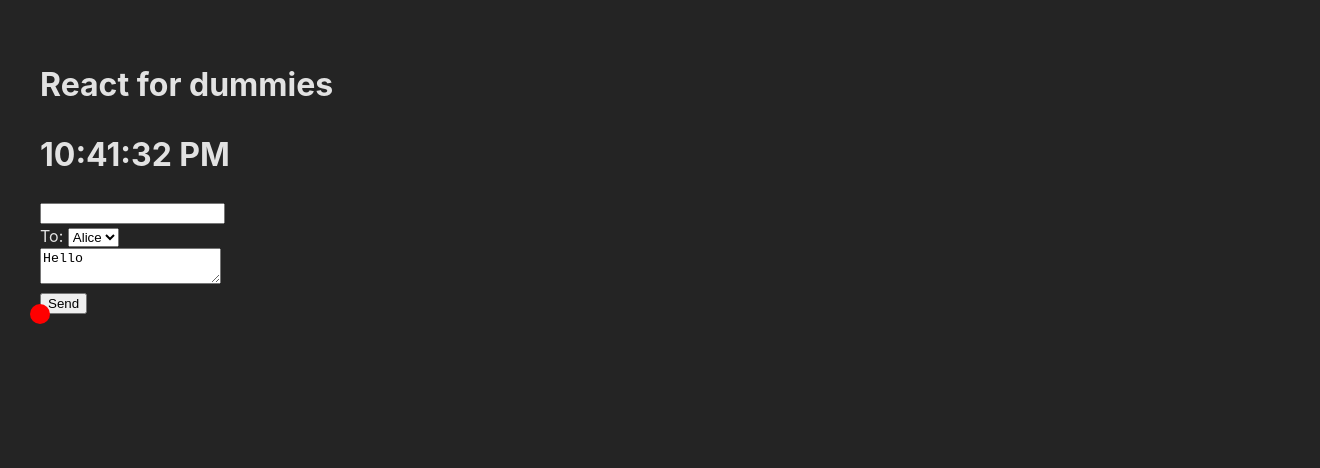
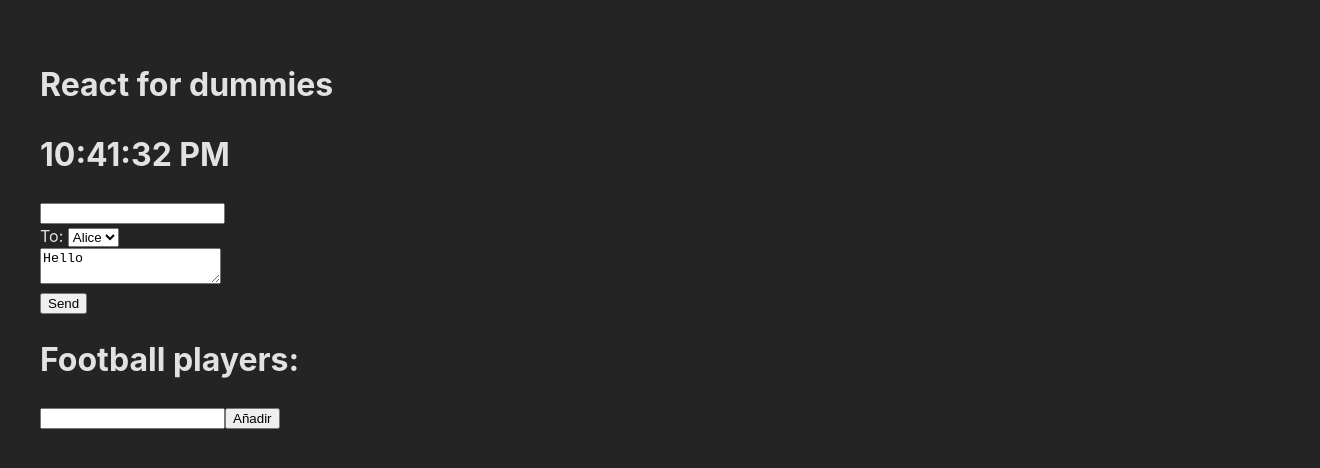
Before and after one commit to cmorenoe/s4f-react, a React (Vite) app: page / in a window 1280 px wide. Shown: the top 468 px of the page, 1320 px wide, since content can reach past the window. Built offline with nearby package versions, Linux system fonts and the light colour scheme.

Commit message:
update arrays in state

```diff
--- a/src/App.tsx
+++ b/src/App.tsx
@@ -1,6 +1,6 @@
 import { useEffect, useState } from "react";
 import "./App.css";
-import { Clock, Form, MovingDot } from "./components";
+import { Clock, FootballPlayers, Form, MovingDot } from "./components";
 
 function App() {
   const useTime = () => {
@@ -19,7 +19,8 @@ function App() {
         <h1>React for dummies</h1>
         <Clock time={useTime().toLocaleTimeString()} />
         <Form></Form>
-        <MovingDot></MovingDot>
+        {/* <MovingDot></MovingDot> */}
+        <FootballPlayers></FootballPlayers>
       </div>
     </>
   );
--- /dev/null
+++ b/src/components/FootballPlayers.tsx
@@ -0,0 +1,47 @@
+import { useState } from "react";
+
+type FootballPlayer = {
+  id: number;
+  name: string;
+};
+
+let nextId = 0;
+
+// Update arrays in state
+function FootballPlayers() {
+  const [name, setName] = useState<string>("");
+  const [players, setPlayers] = useState<Array<FootballPlayer>>([]);
+
+  return (
+    <>
+      <h1>Football players:</h1>
+      <input value={name} onChange={(e) => setName(e.target.value)} />
+      <button
+        onClick={() => {
+          // WRONG!! Don't mutate state
+          //   players.push({
+          //     id: nextId++,
+          //     name: name,
+          //   });
+          setPlayers(
+            // Replace the state
+            [
+              // with a new array
+              ...players, // that contains all the old items
+              { id: nextId++, name: name }, // and one new item at the end
+            ]
+          );
+        }}
+      >
+        Añadir
+      </button>
+      <ul>
+        {players.map((player) => (
+          <li key={player.id}>{player.name}</li>
+        ))}
+      </ul>
+    </>
+  );
+}
+
+export default FootballPlayers;
--- a/src/components/index.ts
+++ b/src/components/index.ts
@@ -7,6 +7,7 @@ import Profile from "./Profile";
 import Clock from "./Clock";
 import Form from "./Form";
 import MovingDot from "./MovingDot";
+import FootballPlayers from "./FootballPlayers";
 
 export {
   Avatar,
@@ -18,4 +19,5 @@ export {
   Clock,
   Form,
   MovingDot,
+  FootballPlayers,
 };
```
